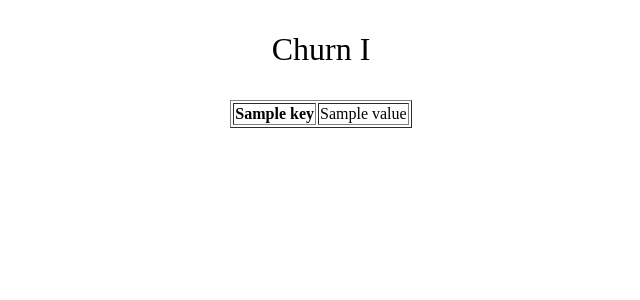
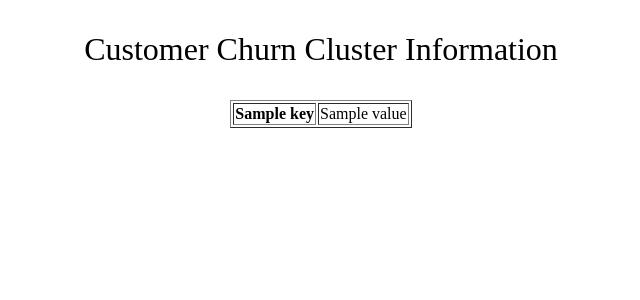
Before and after one commit to PragatiKhadka/churn_prediction, a Flask app: template templates/result.html in a window 1280 px wide. Shown: the top 300 px of the page, without its empty margins (319-959 px from the left). Run offline with Flask 2, Linux system fonts and the light colour scheme; the template is opened without the code that fills it: most values are stand-ins (such as "Sample title", 1, 10 or a date in 2020); some libraries are stand-ins or nearby versions.

Commit message:
correcting the heading

```diff
--- a/templates/result.html
+++ b/templates/result.html
@@ -14,7 +14,7 @@
     </style>
   </head>
   <body>
-  <h1>Churn I</h1>
+  <h1>Customer Churn Cluster Information</h1>
   <table border = 1 align="center">
     {% for key, value in result.items() %}
 
```
